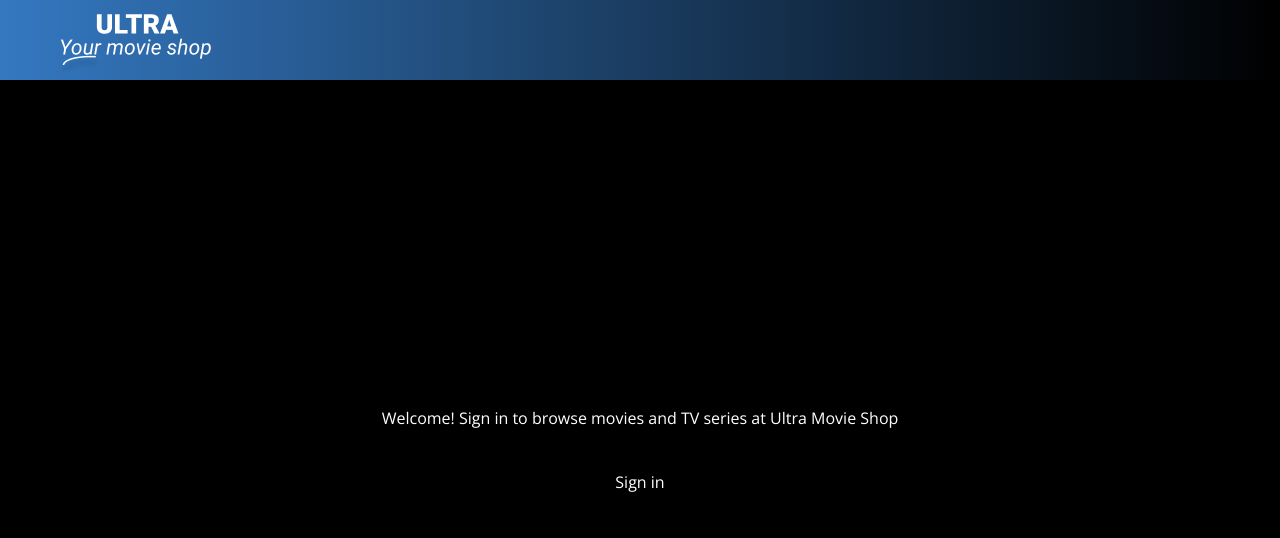
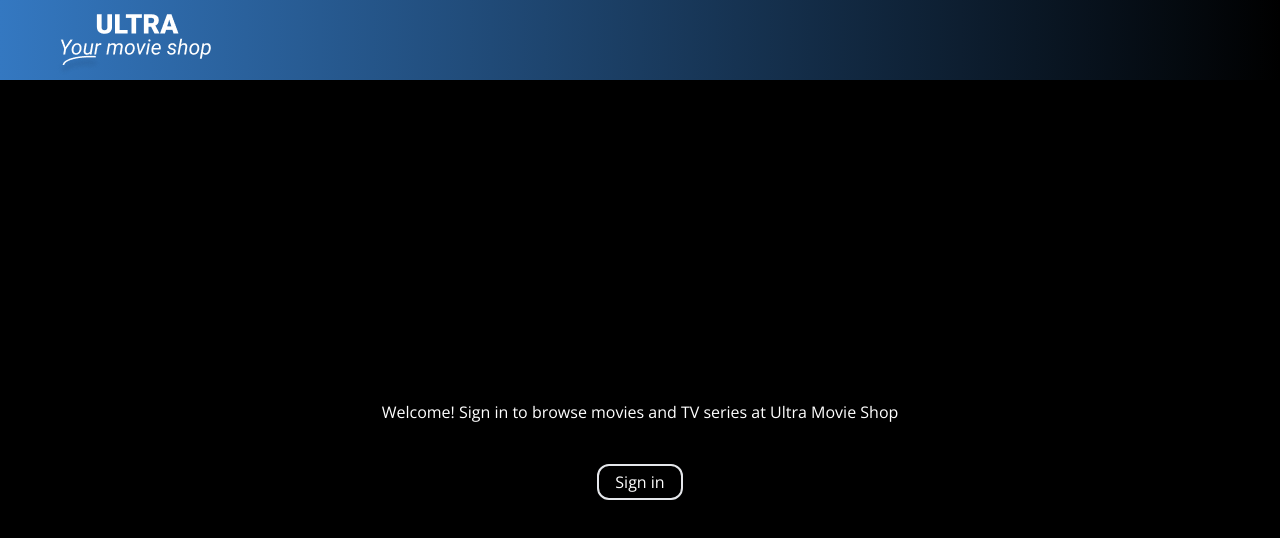
Before and after one commit to romesh-jaya/movie-shop-react-vite, a React (Vite) app: page /login in a window 1280 px wide. Shown: the top 538 px of the page. Built offline with nearby package versions, Linux system fonts and the light colour scheme.

Commit message:
feat: login

```diff
--- /dev/null
+++ b/src/common/Button/index.tsx
@@ -0,0 +1,20 @@
+import { ReactNode } from "react";
+
+interface IProps {
+  children: ReactNode;
+  disabled?: boolean;
+  onClick: () => void;
+}
+
+export default function Button(props: IProps) {
+  const { children, onClick, disabled = false } = props;
+  return (
+    <button
+      class="rounded-xl border-solid border-2 border-white bg-black hover-hover:hover:bg-header-start active:bg-header-start py-1 px-4"
+      disabled={disabled}
+      onClick={onClick}
+    >
+      {children}
+    </button>
+  );
+}
--- a/src/components/Login/Login.tsx
+++ b/src/components/Login/Login.tsx
@@ -3,6 +3,7 @@ import { useAuth0 } from "@auth0/auth0-react";
 
 import Spinner from "../../common/Spinner/Spinner";
 import { useLocation, Navigate } from "react-router-dom";
+import Button from "../../common/Button";
 
 // Note: the Auth0 hosted Universal classic login screen has been customized in order to pass a custom
 //       param - passwordLoginOnly. The customized login screen can be accessed via:
@@ -50,9 +51,9 @@ const Login: React.FC = () => {
             "Welcome! Sign in to browse movies and TV series at Ultra Movie Shop"}
         </div>
         <div className="pt-10 text-center">
-          <button onClick={onLogin}>
+          <Button onClick={onLogin}>
             {isAdminLogin ? "Sign in - Admin" : "Sign in"}
-          </button>
+          </Button>
         </div>
       </div>
     </div>
--- a/tailwind.config.js
+++ b/tailwind.config.js
@@ -4,11 +4,17 @@ module.exports = {
   mode: "jit",
   content: ["./*.html", "./src/**/*.{js,jsx,ts,tsx}"],
   theme: {
-    extend: {},
+    extend: {
+      screens: {
+        // apply only for devices that have hover ability https://stackoverflow.com/a/60478751
+        "hover-hover": { raw: "(hover: hover)" },
+      },
+    },
     colors: {
       "header-start": "#3478c1",
       black: colors.black,
       red: colors.red,
+      gray: colors.gray,
     },
   },
   plugins: [],
```
Also changed, not shown: src/common/Button/Button.module.scss (added, +45 -0 lines).
